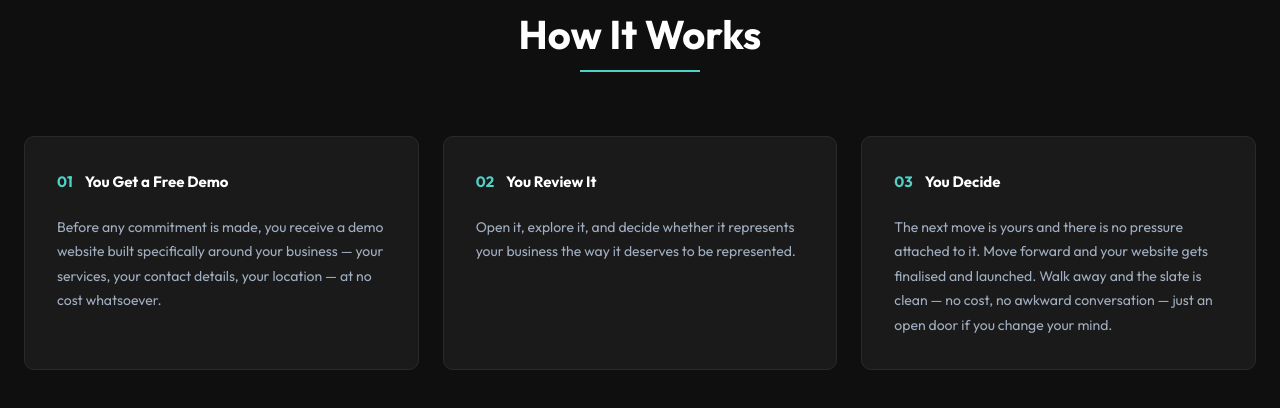
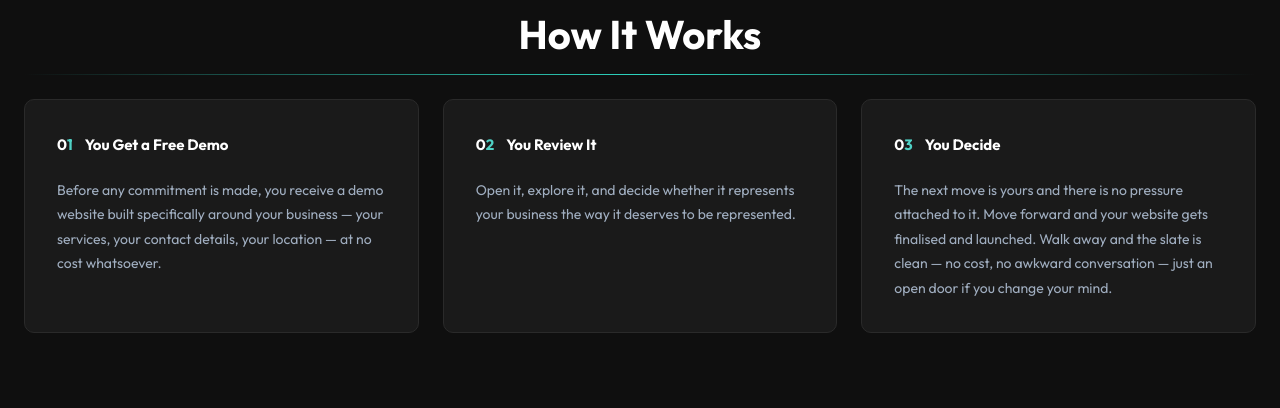
Before and after one commit to LocalSiteGrowth/localsitegrowth, a Next.js app: page / in a window 1280 px wide. Shown: the part 890-1298 px from the top of the page. Built offline with nearby package versions, Linux system fonts and the light colour scheme.

Commit message:
How It Works: fade teal line full width, white 0 + teal digit, card hover zoom + teal border

```diff
--- a/components/HowItWorks.tsx
+++ b/components/HowItWorks.tsx
@@ -66,6 +66,16 @@ export default function HowItWorks() {
   }, []);
 
   return (
+    <>
+    <style>{`
+      .hiw-card {
+        transition: transform 300ms ease, border-color 300ms ease;
+      }
+      .hiw-card:hover {
+        transform: scale(1.03);
+        border-color: #2dd4bf !important;
+      }
+    `}</style>
     <section
       id="how-it-works"
       ref={sectionRef}
@@ -73,21 +83,31 @@ export default function HowItWorks() {
     >
       <div className="container-custom">
         <div ref={headingRef} className="text-center mb-16">
-          <h2 className="text-3xl md:text-[40px] font-bold text-white mb-3">
+          <h2 className="text-3xl md:text-[40px] font-bold text-white mb-4">
             How It Works
           </h2>
-          <div className="mx-auto h-[2px] w-[120px] bg-accent" />
+          <div
+            className="mx-auto"
+            style={{
+              height: "1px",
+              background: "linear-gradient(to right, transparent, #2dd4bf, transparent)",
+              width: "100%",
+              maxWidth: "100%",
+            }}
+          />
         </div>
 
         <div ref={stepsRef} className="grid lg:grid-cols-3 gap-6">
           {steps.map((step) => (
             <div
               key={step.number}
-              className="bg-[#1a1a1a] border border-[#2a2a2a] rounded-[10px] p-8"
+              className="hiw-card bg-[#1a1a1a] border border-[#2a2a2a] rounded-[10px] p-8"
             >
-              <div className="flex items-center gap-3 mb-5">
-                <span className="text-accent font-bold text-[15px]">{step.number}</span>
-                <h3 className="text-white font-bold text-[15px]">{step.heading}</h3>
+              <div className="flex items-center gap-2 mb-5">
+                <span className="font-bold text-[15px]">
+                  <span className="text-white">0</span><span className="text-accent">{step.number.slice(1)}</span>
+                </span>
+                <h3 className="text-white font-bold text-[15px] ml-1">{step.heading}</h3>
               </div>
               <p className="text-secondary text-[14px] leading-[1.75]">
                 {step.body}
@@ -97,5 +117,6 @@ export default function HowItWorks() {
         </div>
       </div>
     </section>
+    </>
   );
 }
```
